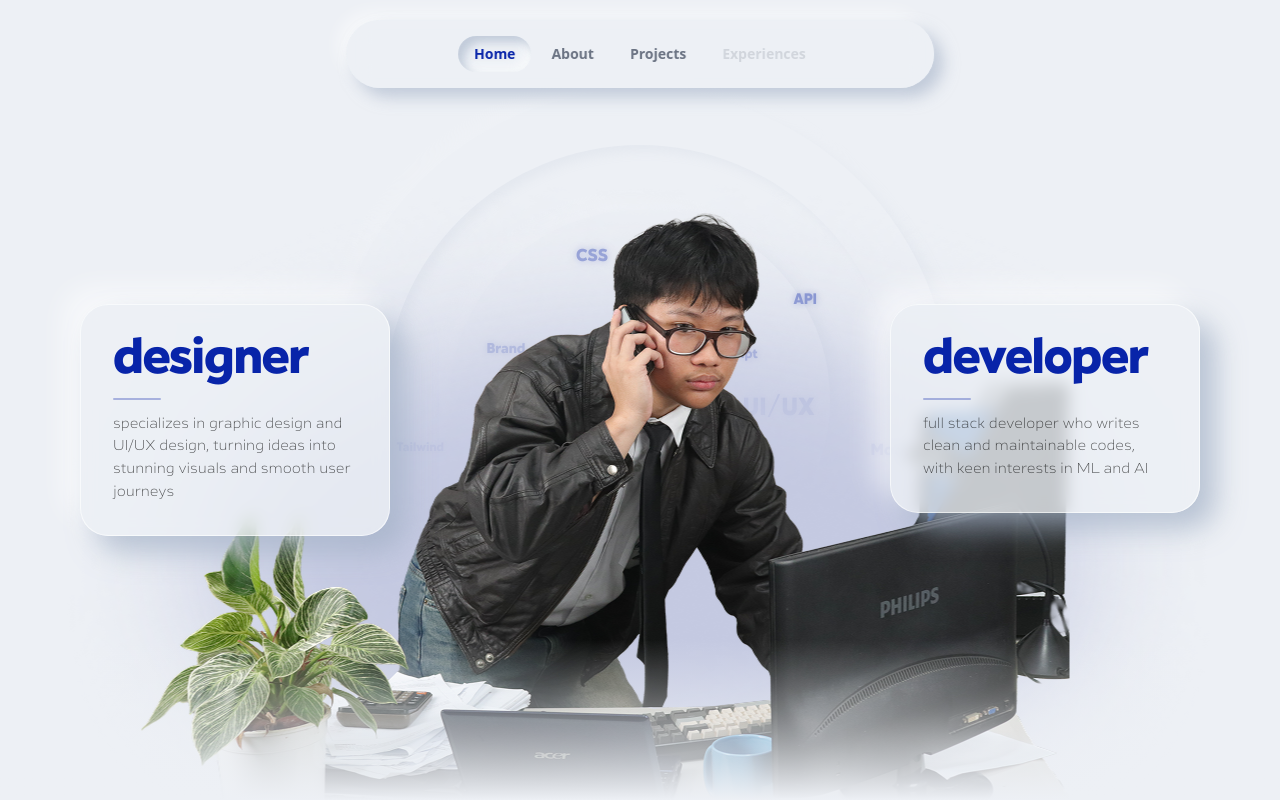
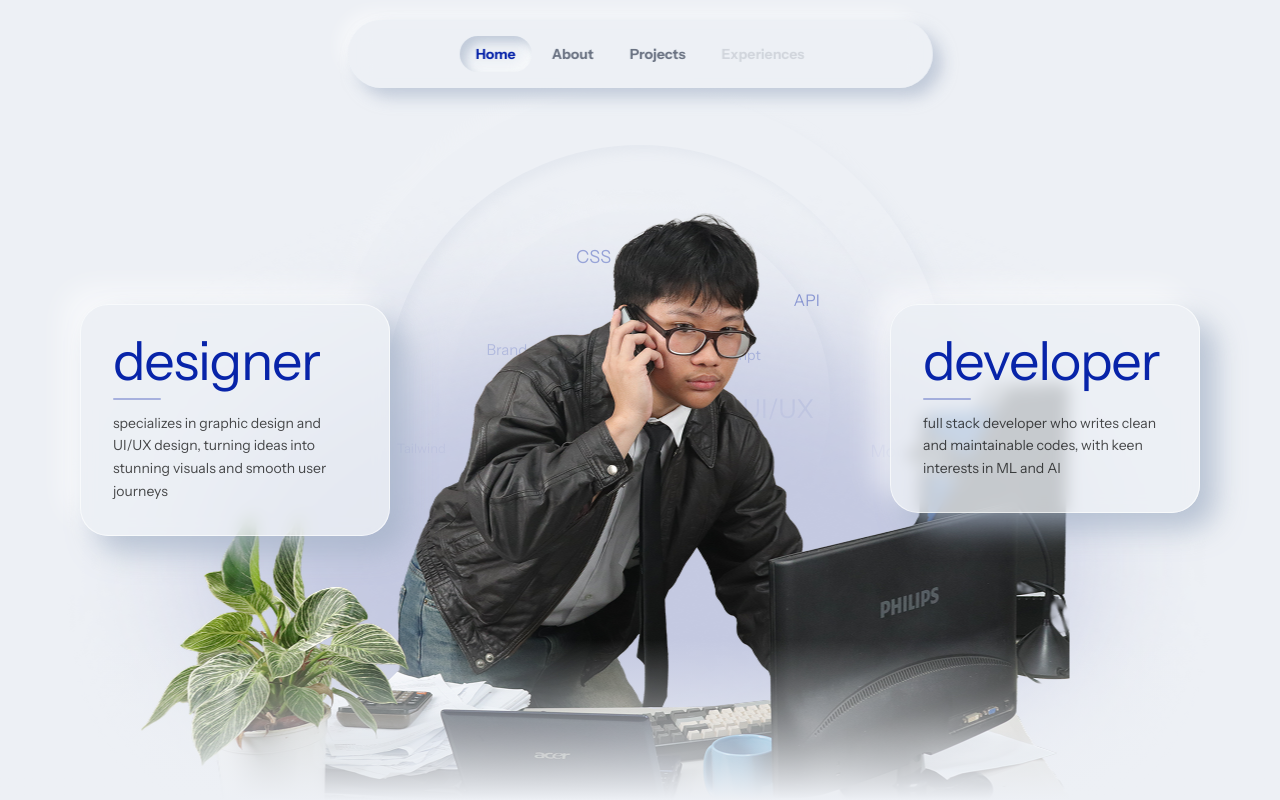
Before and after one commit to jsonJae/myportfolio, a React (Vite) app: page / in a window 1280 px wide. Shown: the top 800 px of the page. Built offline with nearby package versions, Linux system fonts and the light colour scheme.

Commit message:
chore: added the new fonts and added it to index.css

```diff
--- a/src/index.css
+++ b/src/index.css
@@ -1,27 +1,40 @@
 @import "tailwindcss";
 
 @font-face {
-  font-family: 'Hartwell-Black';
-  src: url('./assets/fonts/Hartwell-Black.woff2') format('woff2');
-  font-weight: 900;
+  font-family: 'Fraunces';
+  src: url('./assets/fonts/Fraunces-Variable.woff2') format('woff2');
+  font-weight: 400 900;
   font-style: normal;
   font-display: swap;
 }
 
 @font-face {
-  font-family: 'Ambulatoria-ExtraLight';
-  src: url('./assets/fonts/ambulatoriaa-extralight.otf') format('opentype');
-  font-weight: 200;
+  font-family: 'Instrument Sans';
+  src: url('./assets/fonts/InstrumentSans-Variable.woff2') format('woff2');
+  font-weight: 400 700;
   font-style: normal;
   font-display: swap;
 }
 
 @theme {
-  --font-hartwell: 'Hartwell-Black', sans-serif;
-  --font-ambulatoria: 'Ambulatoria-ExtraLight', sans-serif;
+  --font-display: 'Fraunces', ui-serif, Georgia, serif;
+  --font-body: 'Instrument Sans', ui-sans-serif, system-ui, sans-serif;
 
   --color-surface: #EDF0F5;
   --color-primary: #0824A9;
+  --color-primary-hover: #1D4ED8;
+  --color-ink: #000000;
+  --color-ink-soft: rgba(0, 0, 0, 0.7);
+  --color-muted: #6B7280;
+  --color-muted-quiet: #D1D5DB;
+  --color-shadow-tint: #A3B1C6;
+
+  --radius-well: 16px;
+  --radius-card: 24px;
+  --radius-label: 28px;
+  --radius-panel: 32px;
+
+  --ease-soft: cubic-bezier(0, 0, 0.2, 1);
 
   --shadow-neu: 9px 9px 16px rgba(163, 177, 198, 0.6), -9px -9px 16px rgba(255, 255, 255, 0.5);
   --shadow-neu-hover: 12px 12px 20px rgba(163, 177, 198, 0.7), -12px -12px 20px rgba(255, 255, 255, 0.6);
@@ -31,10 +44,98 @@
   --shadow-neu-deep: 16px 16px 28px rgba(163, 177, 198, 0.7), -16px -16px 28px rgba(255, 255, 255, 0.6);
 }
 
-body {
-  background-color: #EDF0F5;
+@layer base {
+  html {
+    scroll-behavior: smooth;
+    scroll-padding-top: 1.5rem;
+    scroll-padding-bottom: 7rem;
+  }
+
+  body {
+    background-color: var(--color-surface);
+    color: var(--color-ink);
+    font-family: var(--font-body);
+    -webkit-font-smoothing: antialiased;
+    text-rendering: optimizeLegibility;
+  }
+
+  .font-display {
+    font-optical-sizing: auto;
+    font-variation-settings: 'SOFT' 30, 'WONK' 1;
+  }
+
+  ::selection {
+    background-color: rgba(8, 36, 169, 0.16);
+    color: var(--color-primary);
+  }
+
+  :focus-visible {
+    outline: 2px solid var(--color-primary);
+    outline-offset: 3px;
+  }
+
+  * {
+    scrollbar-width: thin;
+    scrollbar-color: var(--color-shadow-tint) transparent;
+  }
+
+  *::-webkit-scrollbar {
+    width: 10px;
+    height: 10px;
+  }
+
+  *::-webkit-scrollbar-thumb {
+    background-color: var(--color-shadow-tint);
+    border-radius: 9999px;
+    border: 3px solid var(--color-surface);
+  }
+
+  *::-webkit-scrollbar-track {
+    background: transparent;
+  }
 }
 
-@utility text-glow {
-  text-shadow: 0 0 6px rgba(8, 36, 169, 0.5), 0 0 20px rgba(8, 36, 169, 0.25);
+@media (prefers-reduced-motion: reduce) {
+  html {
+    scroll-behavior: auto;
+  }
+
+  *,
+  *::before,
+  *::after {
+    animation-duration: 0.01ms !important;
+    animation-iteration-count: 1 !important;
+    transition-duration: 0.01ms !important;
+  }
 }
+
+@keyframes ridge-drift {
+  from {
+    transform: translate3d(calc(var(--ridge-drift) * -1), 0, 0);
+  }
+  to {
+    transform: translate3d(var(--ridge-drift), 0, 0);
+  }
+}
+
+.ridge-layer {
+  animation: ridge-drift var(--ridge-duration) ease-in-out infinite alternate;
+  will-change: transform;
+}
+
+@media (prefers-reduced-motion: reduce) {
+  .ridge-layer {
+    animation: none;
+    transform: none;
+    will-change: auto;
+  }
+}
+
+@utility prose-measure {
+  max-width: 62ch;
+  text-wrap: pretty;
+}
+
+@utility heading-balance {
+  text-wrap: balance;
+}
```
Also changed, not shown: src/assets/fonts/Fraunces-Variable.woff2 (added), src/assets/fonts/InstrumentSans-Variable.woff2 (added).
